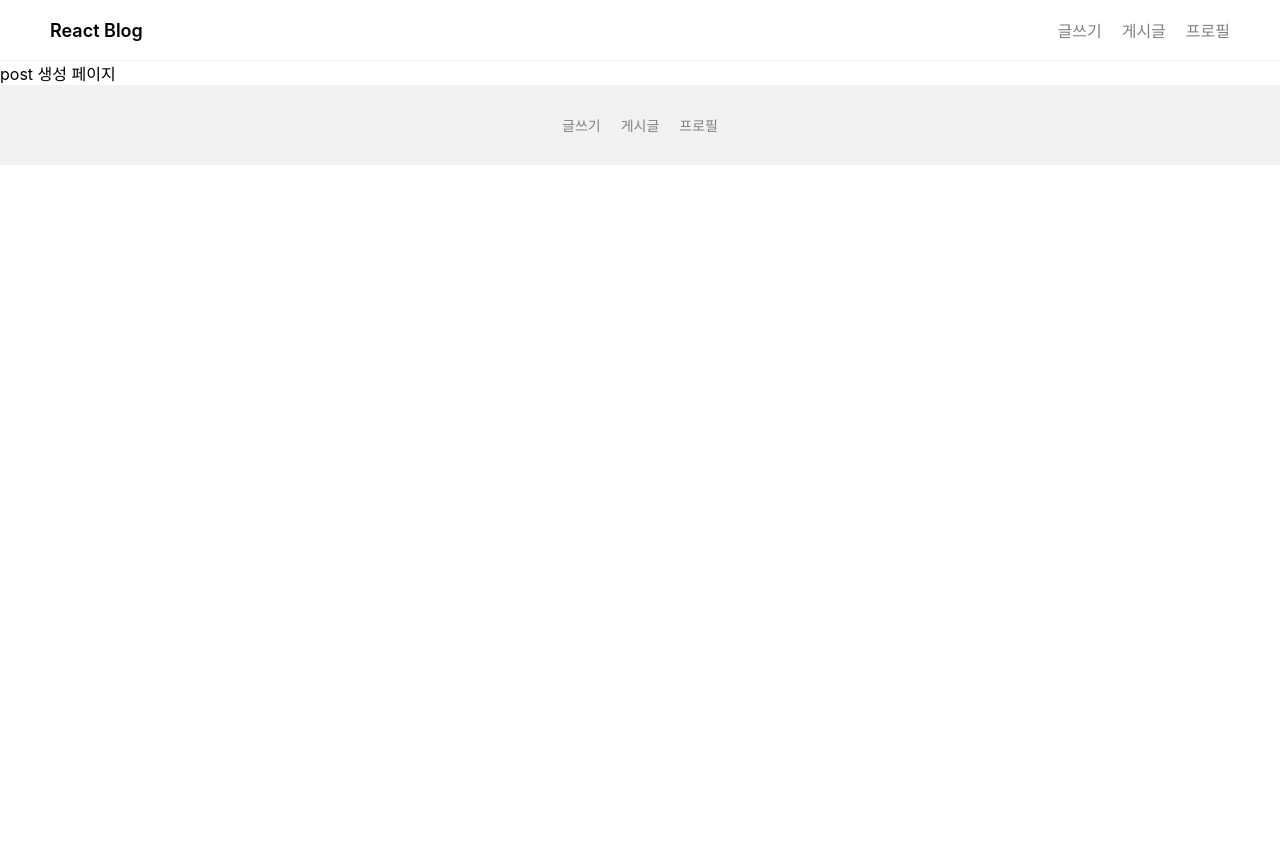
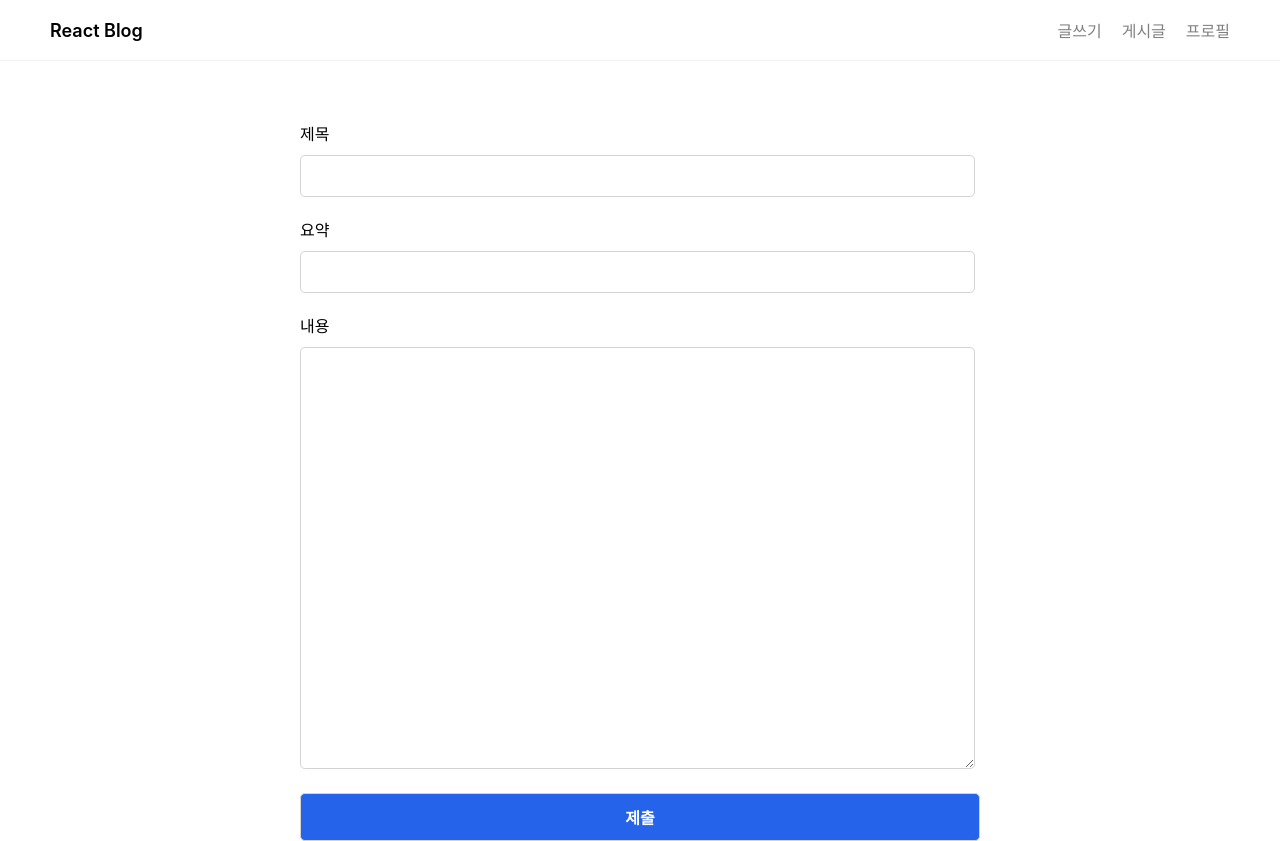
Before and after one commit to G1Coding/Blog, a React (Create React App) app: page /posts/new in a window 1280 px wide. Before the commit the page ends 800 px from the top, so only its background shows below. Built offline with nearby package versions, Linux system fonts and the light colour scheme.

Commit message:
feat: 게시글 생성 페이지 구현

```diff
--- /dev/null
+++ b/src/components/PostForm.tsx
@@ -0,0 +1,23 @@
+export default function PostForm() {
+  return (
+    <form action="/post" method="POST" className="form">
+      <div className="form__block">
+        <label htmlFor="title">제목</label>
+        <input type="text" name="title" id="title" required />
+      </div>
+
+      <div className="form__block">
+        <label htmlFor="summary">요약</label>
+        <input type="text" name="summary" id="summary" required />
+      </div>
+
+      <div className="form__block">
+        <label htmlFor="content">내용</label>
+        <textarea name="content" id="content" required />
+      </div>
+      <div className="form__block">
+        <input type="submit" value={"제출"} className="form__btn--submit" />
+      </div>
+    </form>
+  );
+}
--- a/src/components/PostNew.tsx
+++ /dev/null
@@ -1,3 +0,0 @@
-export default function PostNew() {
-  return <div>post 생성 페이지</div>;
-}
--- a/src/index.css
+++ b/src/index.css
@@ -326,3 +326,62 @@
 input:checked + .carousel__slide-container .nav label {
   display: block;
 }
+
+/* form */
+.form {
+  margin: 0 auto;
+  max-width: 680px;
+  padding: 20px;
+  margin-top: 20px;
+}
+
+.form input {
+  height: 20px;
+  padding: 10px 10px;
+  font-size: 16px;
+  border-radius: 0.3rem;
+  border: 1px solid lightgray;
+  width: 96%;
+  max-width: 680px;
+}
+
+.form textarea {
+  min-height: 400px;
+  padding: 10px 10px;
+  font-size: 16px;
+  line-height: 1.5;
+  border-radius: 0.3rem;
+  border: 1px solid lightgray;
+  width: 96%;
+  max-width: 680px;
+}
+
+.form .form__block {
+  margin-top: 20px;
+  width: 100%;
+}
+
+.form label {
+  display: block;
+  font-weight: 500;
+  margin-bottom: 10px;
+  margin-top: 20px;
+}
+
+.form .form__btn--submit {
+  width: 100%;
+  height: 48px;
+  font-weight: 600;
+  padding: 10px 10px;
+  float: right;
+  cursor: pointer;
+  margin: 0 auto;
+  font-size: 16px;
+  background-color: #2563eb;
+  color: white;
+}
+
+.form .form__btn--submit:hover,
+.form .form__btn--submit:focus {
+  background-color: #1945a4;
+}
--- a/src/pages/posts/new.tsx
+++ b/src/pages/posts/new.tsx
@@ -1,13 +1,11 @@
-import Footer from "components/Footer";
 import Header from "components/Header";
-import PostNew from "components/PostNew";
+import PostForm from "components/PostForm";
 
 export default function PostNewPage() {
   return (
     <>
       <Header />
-      <PostNew />
-      <Footer />
+      <PostForm />
     </>
   );
 }
```
